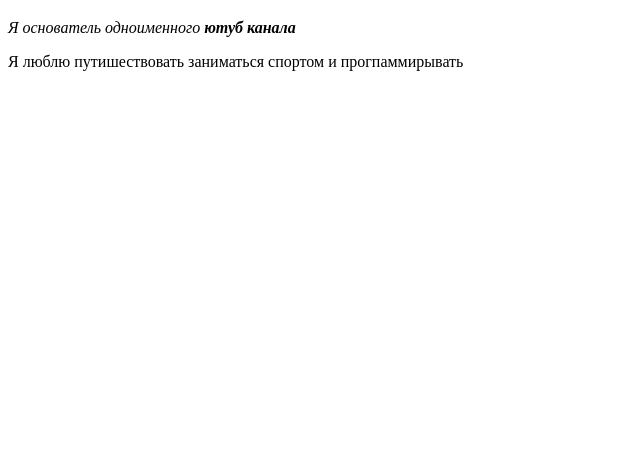
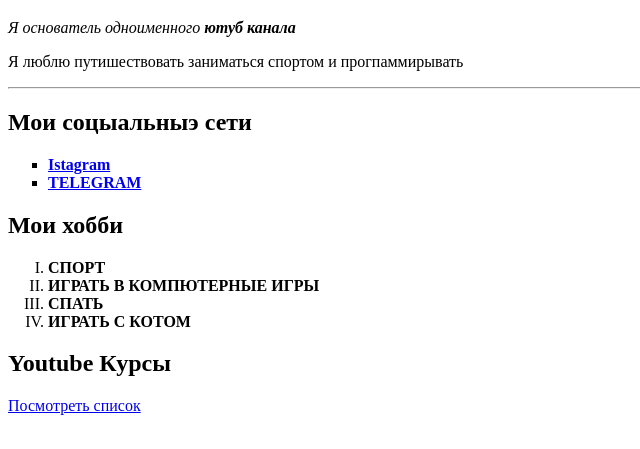
Before and after one commit to Tomsooer/First-Project, a plain HTML site: page index.html in a window 1280 px wide. Shown: the part 61-510 px from the top of the page, without its empty margins (0-640 px from the left). Drawn offline with Linux system fonts and the light colour scheme.

Commit message:
added a list of elements

```diff
--- a/index.html
+++ b/index.html
@@ -8,5 +8,24 @@
     <h1>Vlad Sydorovskyi</h1>
     <p><em>Я основатель одноименного <strong>ютуб канала</strong></em></p>
     <p>Я люблю путишествовать заниматься спортом и прогпаммирывать</p>
+
+    <hr>
+
+<h2>Мои соцыальныэ сети</h2>
+<ul type="square">
+    <li><strong><a href="ahttps:istagram.com/vladilen.minin"target="_blank">Istagram</a></strong></li>
+    <li><strong><a href="http://t.me/js_by_vladilen">TELEGRAM</a></strong></li>
+</ul>
+    <h2>Мои хобби</h2>
+<ol type="I" >
+    <li><strong>СПОРТ</strong></li>
+    <li><strong>ИГРАТЬ В КОМПЮТЕРНЫЕ ИГРЫ</strong></li>
+    <li><strong>СПАТЬ</strong></li>
+    <li><strong>ИГРАТЬ С КОТОМ</strong></li>
+</ol>
+
+
+<h2>Youtube Курсы</h2>
+    <a href="youtube.htm">Посмотреть список</a>
 </body>
 </html>
```
Also changed, not shown: youtube.html (added, +14 -0 lines).
